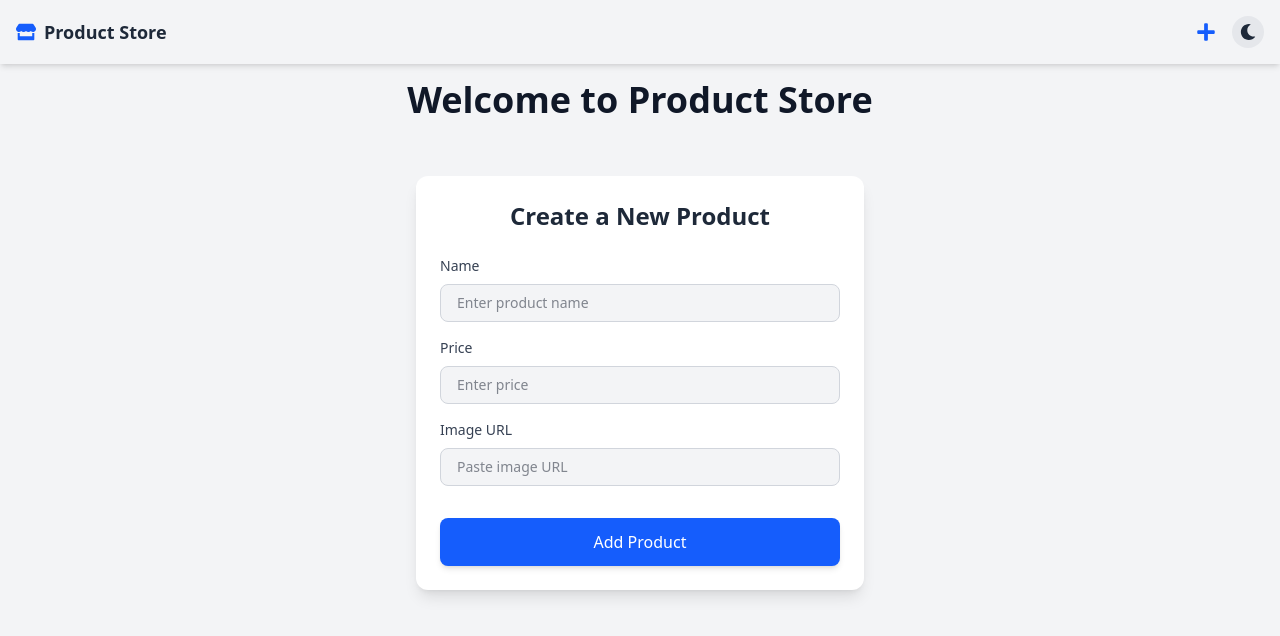
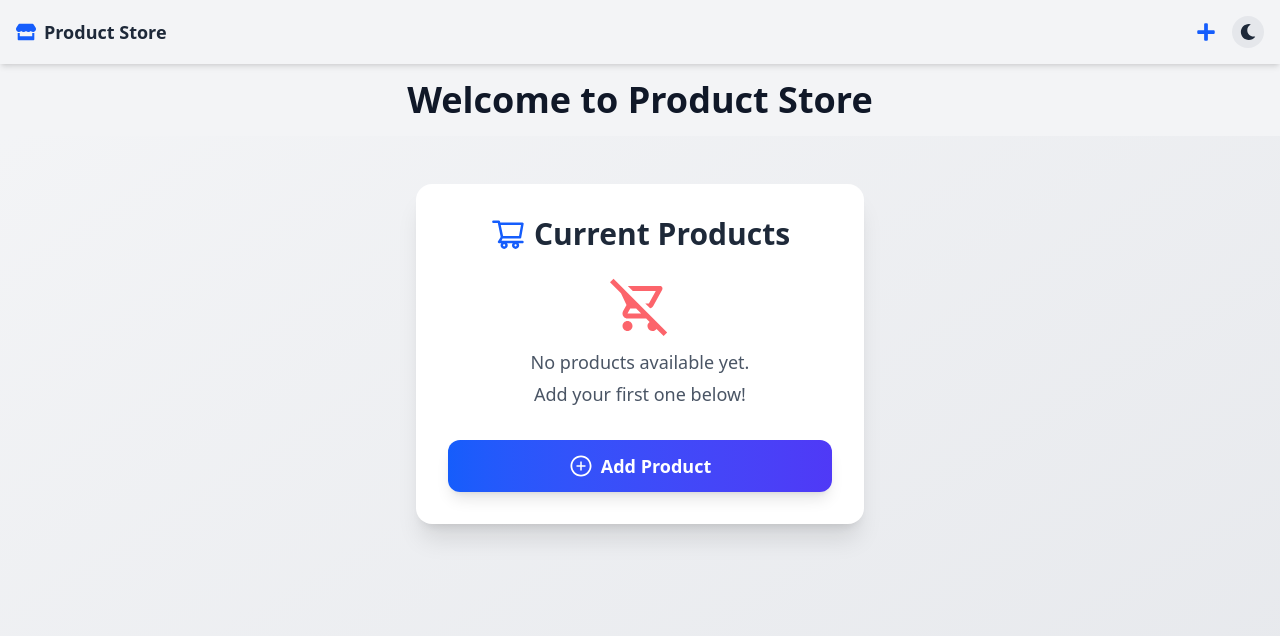
Before and after one commit to AyeshaZahid296/mern-project1, a React (Vite) app in the folder frontend/: page / in a window 1280 px wide. Shown: the top 636 px of the page. Built offline with nearby package versions, Linux system fonts and the light colour scheme.

Commit message:
no product section

```diff
--- a/frontend/src/pages/HomePage.jsx
+++ b/frontend/src/pages/HomePage.jsx
@@ -1,94 +1,43 @@
-import React, { useId, useState } from "react";
-import { useProductStore } from "../store/product";
+import React from "react";
+import { useNavigate } from "react-router-dom";
+import { AiOutlineShoppingCart, AiOutlinePlusCircle } from "react-icons/ai";
+import { MdOutlineRemoveShoppingCart } from "react-icons/md";
 
 const HomePage = () => {
-    const [newProduct, setNewProduct] = useState({
-        name: "",
-        price: "",
-        image: "",
-    });
+  const navigate = useNavigate();
 
-    const { createProduct } = useProductStore();
-
-    const handleAddProduct = async () => {
-        await createProduct(newProduct);
-        const newProduct = ({ name: "", price: "", image: "" });
+  const handleAddProduct = () => {
+    navigate("/create");
   };
 
-    const id = useId();
-
   return (
-        <div className="flex flex-col items-center min-h-screen py-10 bg-gray-100 dark:bg-gray-900">
-            <div className="w-full max-w-md bg-white dark:bg-gray-800 rounded-xl shadow-lg p-6">
-                <h1 className="text-2xl font-bold text-center text-gray-800 dark:text-white mb-6">
-                    Create a New Product
+    <div className="flex flex-col items-center min-h-screen py-12 px-4 bg-gradient-to-br from-gray-100 to-gray-200 dark:from-gray-900 dark:to-gray-800">
+      <div className="w-full max-w-md bg-white dark:bg-gray-800 rounded-2xl shadow-xl p-8 text-center transition transform hover:scale-[1.01]">
+        {/* Heading */}
+        <h1 className="flex items-center justify-center gap-2 text-3xl font-extrabold text-gray-800 dark:text-white mb-6">
+          <AiOutlineShoppingCart className="text-blue-600 dark:text-blue-400 text-4xl" />
+          Current Products
         </h1>
 
-                {/* Name */}
-                <div className="flex flex-col">
-                    <label
-                        htmlFor={id + "nameId"}
-                        className="text-sm font-medium text-gray-700 dark:text-gray-300"
-                    >
-                        Name
-                    </label>
-                    <input
-                        className="input-box"
-                        id={id + "nameId"}
-                        type="text"
-                        placeholder="Enter product name"
-                        value={newProduct.name}
-                        onChange={(e) =>
-                            setNewProduct({ ...newProduct, name: e.target.value })
-                        }
-                    />
-                </div>
-
-                {/* Price */}
-                <div className="flex flex-col">
-                    <label
-                        htmlFor={id + "priceId"}
-                        className="text-sm font-medium text-gray-700 dark:text-gray-300"
-                    >
-                        Price
-                    </label>
-                    <input
-                        className="input-box"
-                        id={id + "priceId"}
-                        type="number"
-                        placeholder="Enter price"
-                        value={newProduct.price}
-                        onChange={(e) =>
-                            setNewProduct({ ...newProduct, price: e.target.value })
-                        }
-                    />
-                </div>
-
-                {/* Image */}
-                <div className="flex flex-col">
-                    <label
-                        htmlFor={id + "imageId"}
-                        className="text-sm font-medium text-gray-700 dark:text-gray-300"
-                    >
-                        Image URL
-                    </label>
-                    <input
-                        className="input-box"
-                        id={id + "imageId"}
-                        type="text"
-                        placeholder="Paste image URL"
-                        value={newProduct.image}
-                        onChange={(e) =>
-                            setNewProduct({ ...newProduct, image: e.target.value })
-                        }
-                    />
+        {/* Empty State */}
+        <div className="flex flex-col items-center mb-8">
+          <MdOutlineRemoveShoppingCart className="text-red-500 text-6xl mb-3 animate-pulse" />
+          <p className="text-gray-600 dark:text-gray-300 text-lg">
+            No products available yet.
+            <span className="block mt-1">Add your first one below!</span>
+          </p>
         </div>
 
         {/* Button */}
         <button
           onClick={handleAddProduct}
-                    className="w-full mt-4 px-4 py-3 bg-blue-600 hover:bg-blue-700 text-white font-medium rounded-lg shadow-md transition duration-200"
+          className="w-full px-5 py-3 bg-gradient-to-r from-blue-600 to-indigo-600
+          hover:from-blue-700 hover:to-indigo-700
+          text-white font-semibold rounded-xl shadow-lg
+          flex items-center justify-center gap-2 text-lg
+          transform transition duration-200 hover:scale-105 active:scale-95"
         >
+          <AiOutlinePlusCircle size={24} />
           Add Product
         </button>
       </div>
```
Lines whose indentation alone changed are shown as unchanged.
